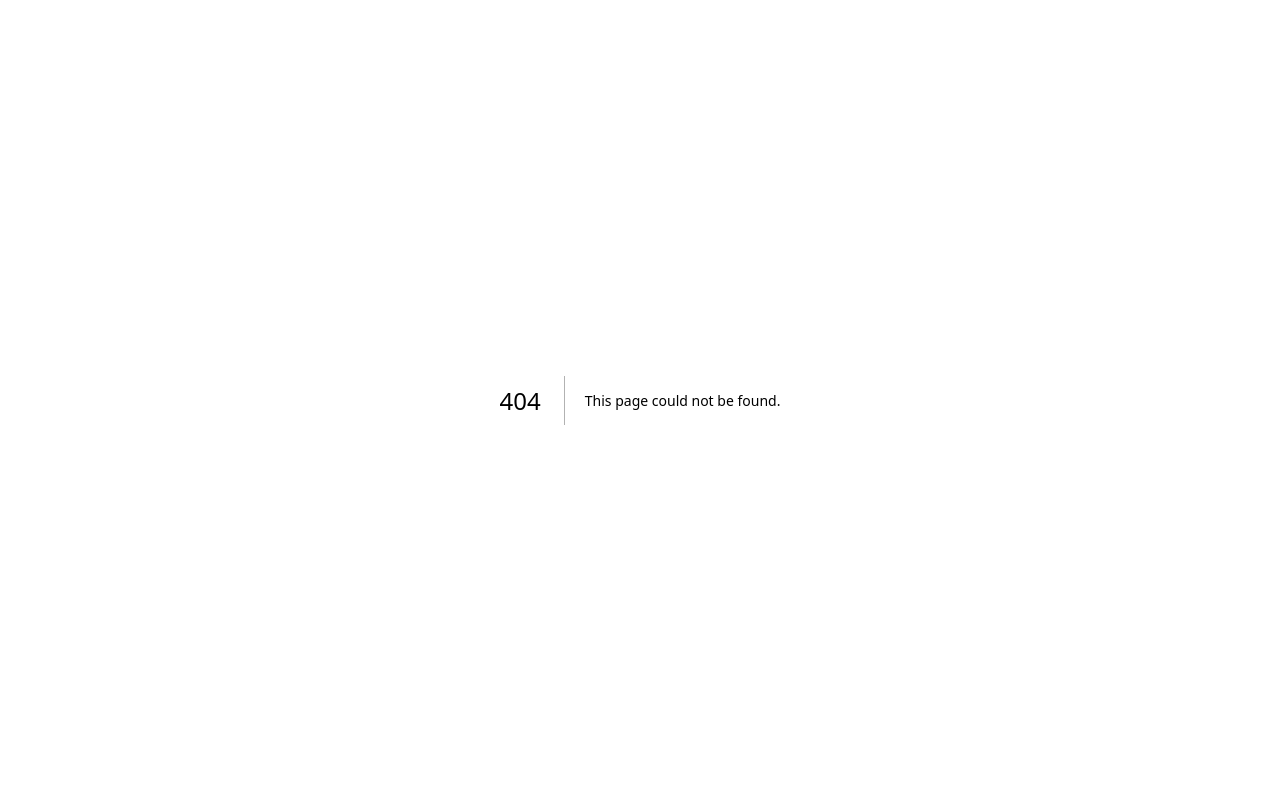
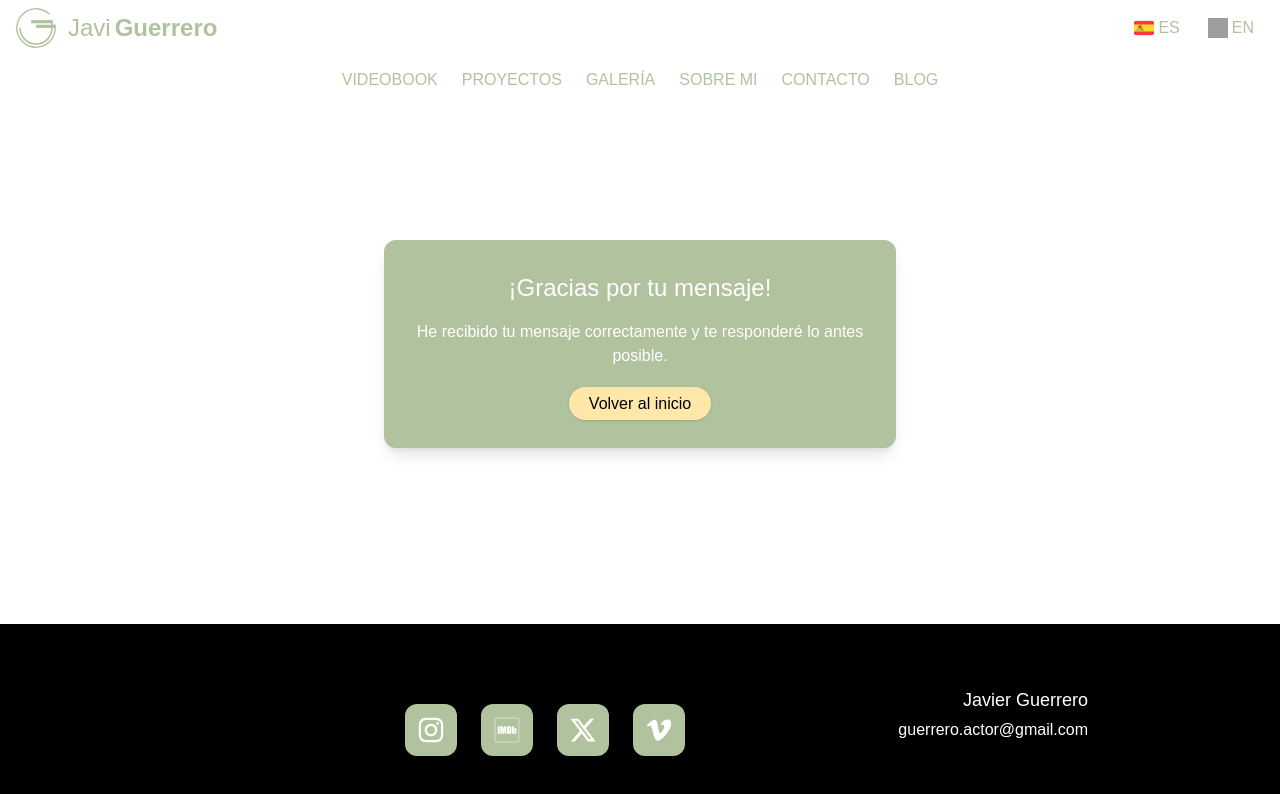
Before and after one commit to emarti90/jgbweb, a Next.js app: page /1/acknowledge in a window 1280 px wide. Before the commit this address had no page. Shown: the top 794 px of the page. Built offline with nearby package versions, Linux system fonts and the light colour scheme; grey boxes are pictures that could not be loaded.

Commit message:
Contact Form

```diff
--- /dev/null
+++ b/src/app/[lang]/acknowledge/page.tsx
@@ -0,0 +1,24 @@
+import Link from "next/link";
+import { getTranslations } from "@/lib/useTranslations";
+
+type Props = { params: Promise<{ lang: string }> }
+
+export default async function AcknowledgePage({ params }: Props) {
+  const { lang } = await params;
+  const t = getTranslations(lang);
+
+  return (
+    <main className="flex flex-col items-center justify-center min-h-[60vh]">
+      <div className="bg-sage text-white rounded-xl shadow-lg p-8 max-w-lg w-full text-center">
+        <h1 className="text-2xl font-playfair mb-4">{t.ack.title}</h1>
+        <p className="mb-6">{t.ack.desc}</p>
+        <Link
+          href={`/${lang}`}
+          className="bg-cream text-black font-raleway rounded-full px-5 py-2 shadow hover:bg-opacity-90 transition"
+        >
+          {t.ack.back}
+        </Link>
+      </div>
+    </main>
+  );
+}
--- a/src/components/ContactForm.tsx
+++ b/src/components/ContactForm.tsx
@@ -1,6 +1,5 @@
 "use client";
 
-import { useState } from "react";
 import { FiMail, FiUser, FiMessageCircle } from "react-icons/fi";
 import { FaInstagram, FaXTwitter, FaVimeo, FaEnvelope } from "react-icons/fa6";
 import { FaImdb } from "react-icons/fa";
@@ -9,24 +8,6 @@ import { getTranslations } from "@/lib/useTranslations";
 export default function ContactForm({ lang }: { lang: string }) {
 
   const t = getTranslations(lang)
-
-  const [form, setForm] = useState({ name: "", email: "", message: "" });
-  const [status, setStatus] = useState<"idle" | "loading" | "success" | "error">("idle");
-
-  // Simula envío (aquí iría tu API real)
-  const handleSubmit = async (e: React.FormEvent) => {
-    e.preventDefault();
-    setStatus("loading");
-    try {
-      // Aquí tu lógica real de envío
-      await new Promise(res => setTimeout(res, 1000));
-      setStatus("success");
-      setForm({ name: "", email: "", message: "" });
-    } catch {
-      setStatus("error");
-    }
-    setTimeout(() => setStatus("idle"), 3000);
-  };
 
   return (
     <main className="min-h-screen bg-white flex flex-col items-center justify-center py-12 px-4">
@@ -87,10 +68,15 @@ export default function ContactForm({ lang }: { lang: string }) {
 
       {/* Formulario */}
       <form
-        onSubmit={handleSubmit}
+        action="https://formsubmit.co/guerrero.actor@gmail.com"
+        method="POST"
         className="bg-sage bg-opacity-90 p-8 rounded-xl shadow-lg flex flex-col gap-6 w-full max-w-xl"
         autoComplete="off"
         >
+        {/* Añadir un campo oculto para evitar spam */}
+        <input type="hidden" name="_captcha" value="false" />
+        <input type="hidden" name="_next" value={`/${lang}/acknowledge`} />
+
         <label className="flex flex-col gap-2">
             <span className="font-raleway text-sm text-white flex items-center gap-2">
             <FiUser /> {t.contact.name}
@@ -98,9 +84,8 @@ export default function ContactForm({ lang }: { lang: string }) {
             <input
             required
             type="text"
+            name="name"
             className="bg-white rounded-full px-3 py-2 placeholder:text-sage focus:outline-none focus:ring-2 focus:ring-cream transition"
-            value={form.name}
-            onChange={e => setForm({ ...form, name: e.target.value })}
             placeholder={t.contact.name_preview}
             />
         </label>
@@ -111,9 +96,8 @@ export default function ContactForm({ lang }: { lang: string }) {
             <input
             required
             type="email"
+            name="email"
             className="bg-white rounded-full px-3 py-2 placeholder:text-sage focus:outline-none focus:ring-2 focus:ring-cream transition"
-            value={form.email}
-            onChange={e => setForm({ ...form, email: e.target.value })}
             placeholder="example@email.com"
             />
         </label>
@@ -123,27 +107,20 @@ export default function ContactForm({ lang }: { lang: string }) {
             </span>
             <textarea
             required
+            name="message"
             rows={5}
             className="bg-white rounded-xl px-3 py-2 resize-none placeholder:text-sage focus:outline-none focus:ring-2 focus:ring-cream transition"
-            value={form.message}
-            onChange={e => setForm({ ...form, message: e.target.value })}
             placeholder={t.contact.message_preview}
             />
         </label>
         <button
             type="submit"
-          disabled={status === "loading"}
             className="bg-cream text-black font-raleway rounded-full px-5 py-2 mt-2 shadow hover:bg-opacity-90 transition"
         >
-          {status === "loading" ? "Enviando..." : "Enviar"}
+            {t.contact.submit}
         </button>
-        {status === "success" && (
-          <span className="text-green-700 text-center mt-2">{t.contact.success}</span>
-        )}
-        {status === "error" && (
-          <span className="text-red-600 text-center mt-2">{t.contact.failed}</span>
-        )}
         </form>
+
     </main>
   );
 }
--- a/src/locales/en.ts
+++ b/src/locales/en.ts
@@ -29,10 +29,16 @@ const es = {
     message: "Message",
     message_preview: "Write your message...",
     success: "Message send successfully!",
-    failed: "Message failed! Try again."
+    failed: "Message failed! Try again.",
+    submit: "Send"
   },
   blog:{
     title:"Blog",
+  },
+  ack:{
+    title: "Thank you for your message!",
+    desc: "I have received your message and will get back to you as soon as possible.",
+    back: "Back to home",
   }
 };
 export default es;
--- a/src/locales/es.ts
+++ b/src/locales/es.ts
@@ -29,11 +29,17 @@ const es = {
     message: "Mensaje",
     message_preview: "Escribe tu mensaje...",
     success: "¡Mensaje enviado con éxito!",
-    failed: "¡Error al enviar! Inténtalo de nuevo."
+    failed: "¡Error al enviar! Inténtalo de nuevo.",
+    submit: "Enviar"
 
   },
   blog:{
     title:"Prensa",
+  },
+  ack:{
+    title: "¡Gracias por tu mensaje!",
+    desc: "He recibido tu mensaje correctamente y te responderé lo antes posible.",
+    back: "Volver al inicio",
   }
 };
 export default es;
```
Lines whose indentation alone changed are shown as unchanged.
